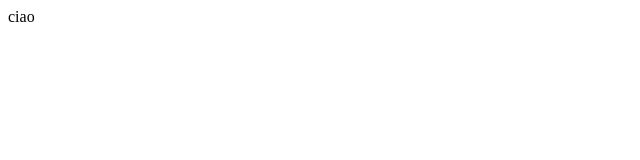
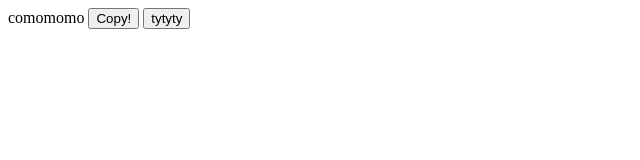
Before and after one commit to lothua/lothua.github.io, a plain HTML site: page index.html in a window 1280 px wide. Shown: the whole page, without its empty margins (0-640 px from the left). Drawn offline with Linux system fonts and the light colour scheme.

Commit message:
Update index.html

```diff
--- a/index.html
+++ b/index.html
@@ -1 +1,30 @@
-ciao
+<!DOCTYPE html>
+<html>
+<body>
+
+<p hidden id="myText">qad</p>
+comomomo <button class="btn" onclick="copyContent()">Copy!</button>
+
+
+
+<a href="http://yt.com/">
+  <button>tytyty</button>
+</a>
+
+
+
+
+<script>
+  let text = document.getElementById('myText').innerHTML;
+  const copyContent = async () => {
+    try {
+      await navigator.clipboard.writeText(text);
+      console.log('Content copied to clipboard');
+    } catch (err) {
+      console.error('Failed to copy: ', err);
+    }
+  }
+</script>
+
+</body>
+</html>
```
